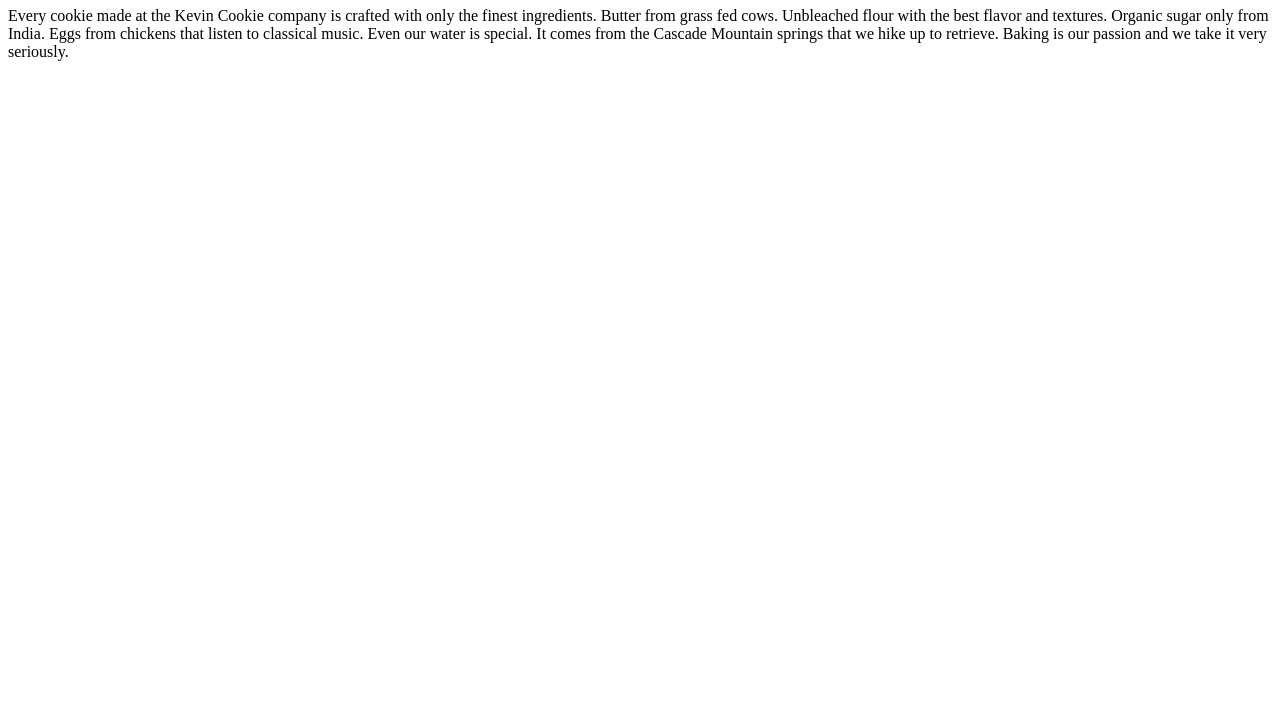
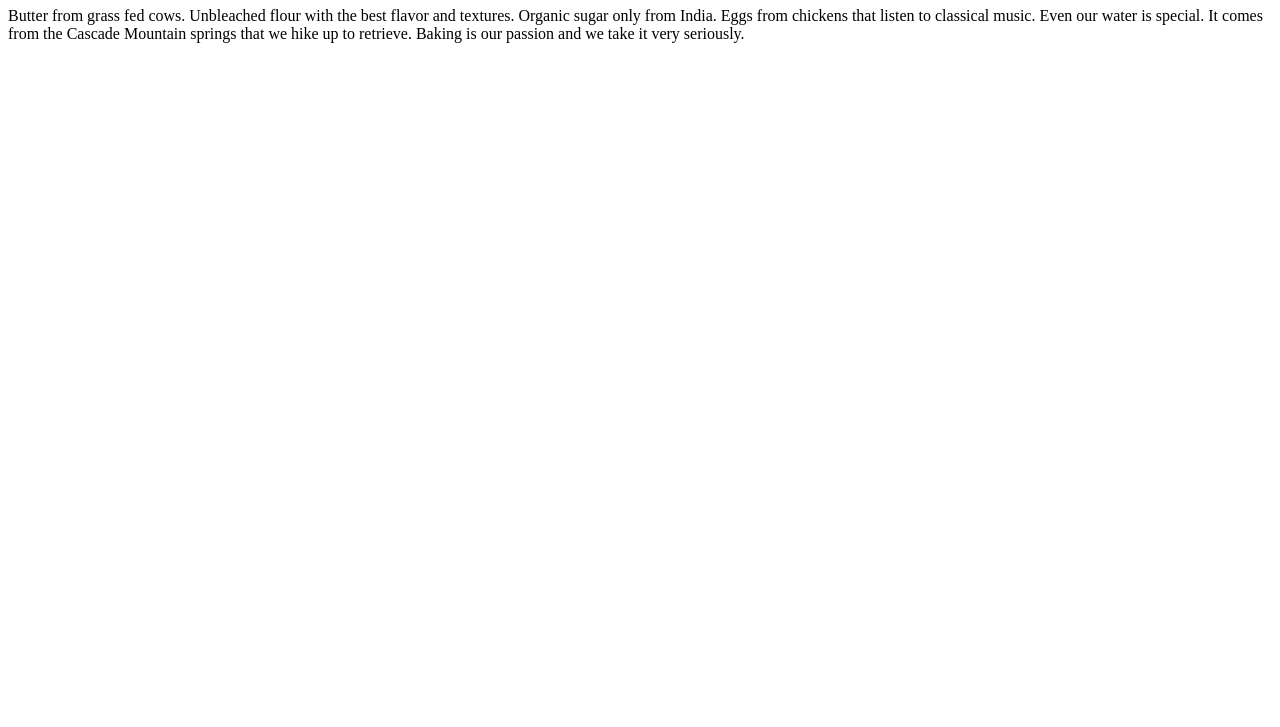
Before and after one commit to i9om/kevincompany, a plain HTML site: page index.htm in a window 1280 px wide. Shown: the part 73-800 px from the top of the page. Drawn offline with Linux system fonts and the light colour scheme.

Commit message:
second commit

```diff
--- a/index.htm
+++ b/index.htm
@@ -3,7 +3,7 @@
 <body>
 
 <h1>Deliciousness in every bite!</h1>
-<p>Every cookie made at the Kevin Cookie company is crafted with only the finest ingredients. Butter from grass fed cows. Unbleached flour with the best flavor and textures. Organic sugar only from India. Eggs from chickens that listen to classical music. Even our water is special. It comes from the Cascade Mountain springs that we hike up to retrieve. Baking is our passion and we take it very seriously.</p>
+<p>Butter from grass fed cows. Unbleached flour with the best flavor and textures. Organic sugar only from India. Eggs from chickens that listen to classical music. Even our water is special. It comes from the Cascade Mountain springs that we hike up to retrieve. Baking is our passion and we take it very seriously.</p>
 
 </body>
 </html>
```
